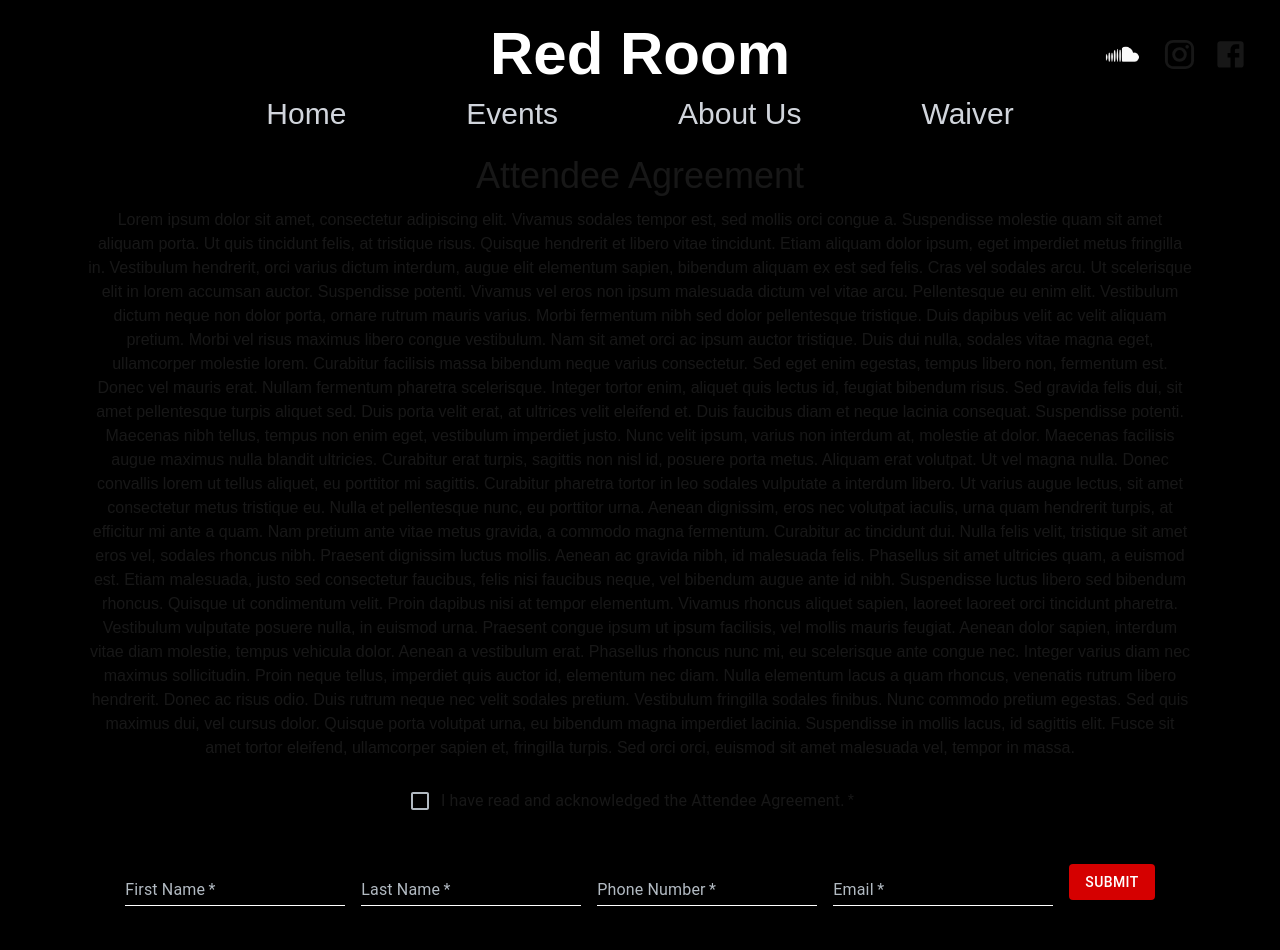
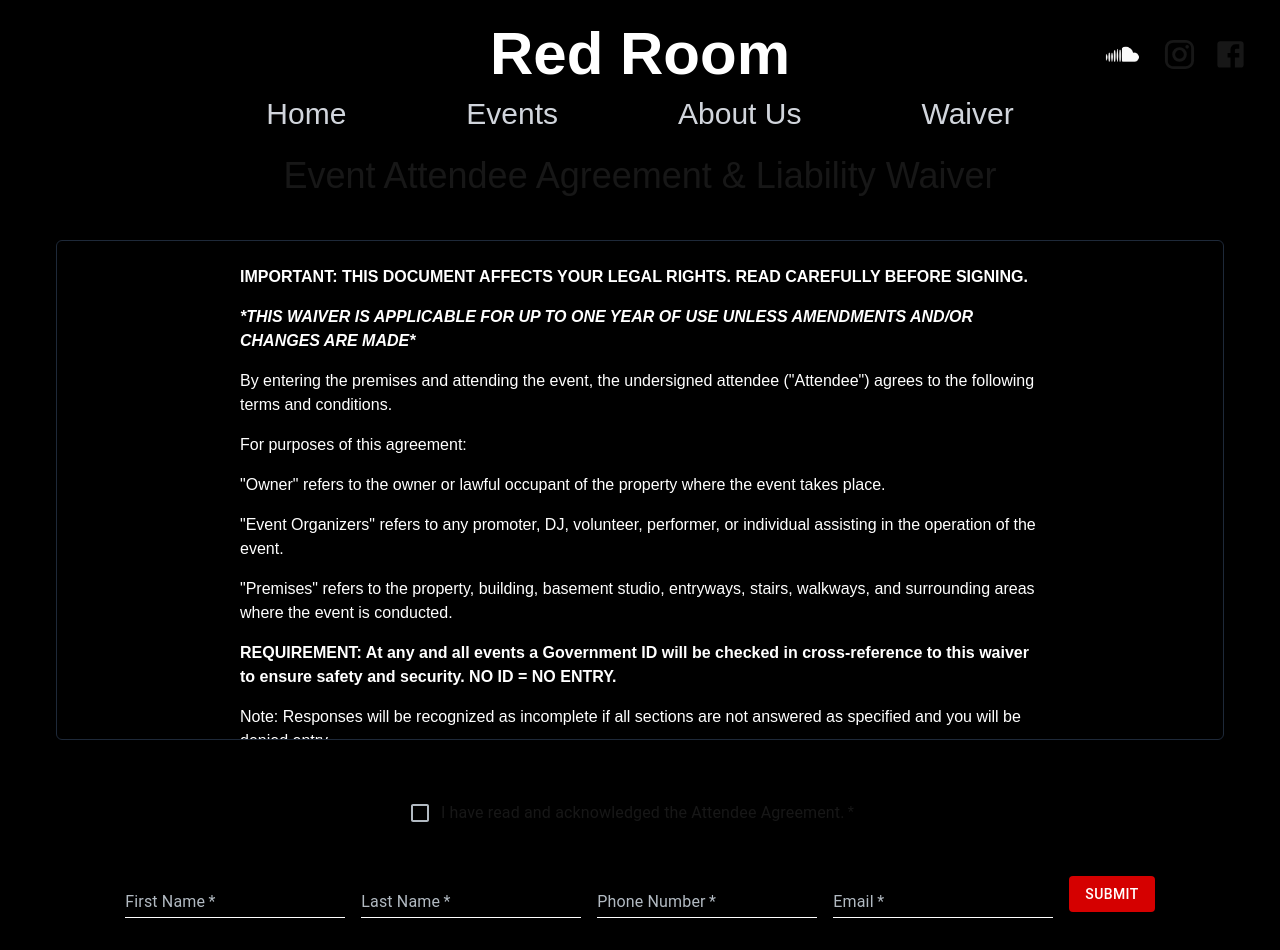
Before and after one commit to galleg46/redroom, a Next.js app in the folder frontend/: page /waiver in a window 1280 px wide. Shown: the top 950 px of the page. Built offline with nearby package versions, Linux system fonts and the light colour scheme.

Commit message:
added waiver.md to the waiver page. waiver is in a scrollable window to save space

```diff
--- a/frontend/app/ui/globals.css
+++ b/frontend/app/ui/globals.css
@@ -22,3 +22,67 @@ body {
   color: var(--foreground);
   font-family: Arial, Helvetica, sans-serif;
 }
+
+.markdown-content {
+
+}
+
+.markdown-content ol {
+  list-style-type: decimal !important;
+  padding-left: 1.5rem;
+}
+
+.markdown-content ul {
+  list-style-type: disc !important;
+  padding-left: 1.5rem;
+}
+
+.markdown-content li {
+  margin-bottom: 0.5rem;
+}
+
+.markdown-content p {
+  margin-bottom: 1rem;
+}
+
+.markdown-content h1 {
+  margin-top: 2rem;
+  margin-bottom: 1rem;
+}
+
+.markdown-content h2 {
+  margin-top: 1.75rem;
+  margin-bottom: 0.75rem;
+}
+
+.markdown-content h3 {
+  margin-top: 1.5rem;
+  margin-bottom: 0.5rem;
+}
+
+.markdown-content ol,
+.markdown-content ul {
+  margin: 1rem 0;
+  padding-left: 1.5rem;
+}
+
+.markdown-content li {
+  margin-bottom: 0.5rem;
+}
+
+.waiver-scroll::-webkit-scrollbar {
+  width: 8px;
+}
+
+.waiver-scroll::-webkit-scrollbar-track {
+  background: transparent;
+}
+
+.waiver-scroll::-webkit-scrollbar-thumb {
+  background: gray;
+  border-radius: 9999px;
+}
+
+.waiver-scroll::-webkit-scrollbar-thumb:hover {
+  background: lightgray;
+}
--- a/frontend/app/waiver/page.tsx
+++ b/frontend/app/waiver/page.tsx
@@ -1,13 +1,14 @@
 "use client";
 
 import { useForm } from "react-hook-form";
-import { useState } from "react";
+import {useEffect, useState} from "react";
 import { z } from "zod";
 import { zodResolver } from "@hookform/resolvers/zod";
 import { CustomButton } from "@/app/components/ui/CustomButton";
 import { CustomTextField } from "@/app/components/ui/CustomTextField";
-import {Alert, Checkbox, FormControl, FormControlLabel, IconButton, Snackbar} from "@mui/material";
+import {Alert, Checkbox, FormControl, FormControlLabel, IconButton, Paper, Snackbar} from "@mui/material";
 import CloseIcon from "@mui/icons-material/Close";
+import ReactMarkdown from "react-markdown";
 
 const waiverSchema = z.object({
     firstName: z.string().min(1, "First Name is required"),
@@ -63,6 +64,7 @@ export default function Page() {
 
     const [open, setOpen] = useState(false);
     const [alertMessage, setAlertMessage] = useState("");
+    const [markdown, setMarkdown] = useState("");
 
     const [alertSeverity, setAlertSeverity] = useState<
         "success" | "error" | "warning" | "info"
@@ -155,11 +157,17 @@ export default function Page() {
         }
     };
 
+    useEffect(() => {
+        fetch("/documents/waiver.md")
+            .then((res) => res.text())
+            .then(setMarkdown);
+    }, [])
+
     return (
         <div className="bg-black flex min-h-screen flex-col p-6">
 
             <h1 className="text-center text-4xl pb-3">
-                Attendee Agreement
+                Event Attendee Agreement & Liability Waiver
             </h1>
 
             <Snackbar open={open}
@@ -187,19 +195,17 @@ export default function Page() {
                 </Alert>
             </Snackbar>
 
-            <div className="ml-16 mr-16">
-                <p className="text-center">
-                    Lorem ipsum dolor sit amet, consectetur adipiscing elit. Vivamus sodales tempor est, sed mollis orci congue a. Suspendisse molestie quam sit amet aliquam porta. Ut quis tincidunt felis, at tristique risus. Quisque hendrerit et libero vitae tincidunt. Etiam aliquam dolor ipsum, eget imperdiet metus fringilla in. Vestibulum hendrerit, orci varius dictum interdum, augue elit elementum sapien, bibendum aliquam ex est sed felis. Cras vel sodales arcu. Ut scelerisque elit in lorem accumsan auctor. Suspendisse potenti. Vivamus vel eros non ipsum malesuada dictum vel vitae arcu. Pellentesque eu enim elit. Vestibulum dictum neque non dolor porta, ornare rutrum mauris varius. Morbi fermentum nibh sed dolor pellentesque tristique. Duis dapibus velit ac velit aliquam pretium. Morbi vel risus maximus libero congue vestibulum. Nam sit amet orci ac ipsum auctor tristique.
-
-                    Duis dui nulla, sodales vitae magna eget, ullamcorper molestie lorem. Curabitur facilisis massa bibendum neque varius consectetur. Sed eget enim egestas, tempus libero non, fermentum est. Donec vel mauris erat. Nullam fermentum pharetra scelerisque. Integer tortor enim, aliquet quis lectus id, feugiat bibendum risus. Sed gravida felis dui, sit amet pellentesque turpis aliquet sed. Duis porta velit erat, at ultrices velit eleifend et. Duis faucibus diam et neque lacinia consequat. Suspendisse potenti.
-
-                    Maecenas nibh tellus, tempus non enim eget, vestibulum imperdiet justo. Nunc velit ipsum, varius non interdum at, molestie at dolor. Maecenas facilisis augue maximus nulla blandit ultricies. Curabitur erat turpis, sagittis non nisl id, posuere porta metus. Aliquam erat volutpat. Ut vel magna nulla. Donec convallis lorem ut tellus aliquet, eu porttitor mi sagittis. Curabitur pharetra tortor in leo sodales vulputate a interdum libero. Ut varius augue lectus, sit amet consectetur metus tristique eu. Nulla et pellentesque nunc, eu porttitor urna. Aenean dignissim, eros nec volutpat iaculis, urna quam hendrerit turpis, at efficitur mi ante a quam. Nam pretium ante vitae metus gravida, a commodo magna fermentum. Curabitur ac tincidunt dui. Nulla felis velit, tristique sit amet eros vel, sodales rhoncus nibh. Praesent dignissim luctus mollis. Aenean ac gravida nibh, id malesuada felis.
-
-                    Phasellus sit amet ultricies quam, a euismod est. Etiam malesuada, justo sed consectetur faucibus, felis nisi faucibus neque, vel bibendum augue ante id nibh. Suspendisse luctus libero sed bibendum rhoncus. Quisque ut condimentum velit. Proin dapibus nisi at tempor elementum. Vivamus rhoncus aliquet sapien, laoreet laoreet orci tincidunt pharetra. Vestibulum vulputate posuere nulla, in euismod urna. Praesent congue ipsum ut ipsum facilisis, vel mollis mauris feugiat. Aenean dolor sapien, interdum vitae diam molestie, tempus vehicula dolor. Aenean a vestibulum erat. Phasellus rhoncus nunc mi, eu scelerisque ante congue nec.
-
-                    Integer varius diam nec maximus sollicitudin. Proin neque tellus, imperdiet quis auctor id, elementum nec diam. Nulla elementum lacus a quam rhoncus, venenatis rutrum libero hendrerit. Donec ac risus odio. Duis rutrum neque nec velit sodales pretium. Vestibulum fringilla sodales finibus. Nunc commodo pretium egestas. Sed quis maximus dui, vel cursus dolor. Quisque porta volutpat urna, eu bibendum magna imperdiet lacinia. Suspendisse in mollis lacus, id sagittis elit. Fusce sit amet tortor eleifend, ullamcorper sapien et, fringilla turpis. Sed orci orci, euismod sit amet malesuada vel, tempor in massa.
-                </p>
-            </div>
+            <Paper
+                elevation={8}
+                sx={{ bgcolor: "black", color: "white" }}
+                className=" rounded-lg p-4 md:p-8"
+            >
+                <div className="waiver-scroll h-125 overflow-y-auto rounded-md border border-gray-800 p-4 md:p-6">
+                    <div className="markdown-content max-w-4xl mx-auto px-4 md:px-8 lg:px-12">
+                        <ReactMarkdown>{markdown}</ReactMarkdown>
+                    </div>
+                </div>
+            </Paper>
 
             <div className="flex items-center justify-center p-5">
                 <FormControl error={!!errors.agreement}>
```
